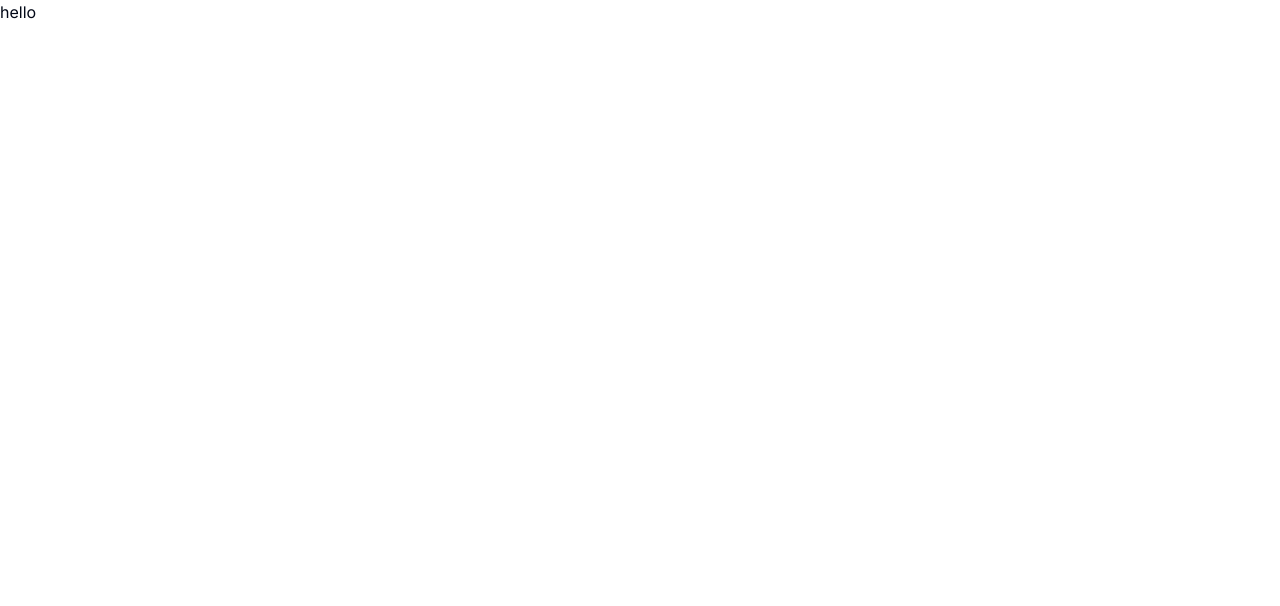
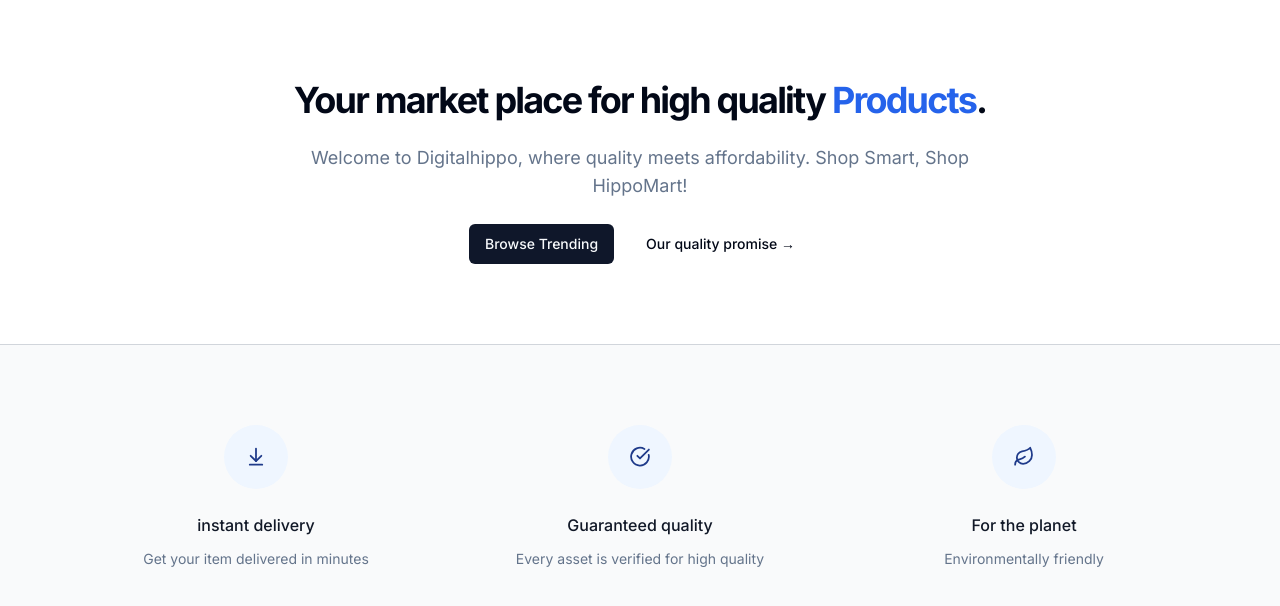
Before and after one commit to hishammfaume/estore, a Next.js app: page / in a window 1280 px wide. Shown: the top 606 px of the page. Built offline with nearby package versions, Linux system fonts and the light colour scheme.

Commit message:
set up the landing page

```diff
--- a/package.json
+++ b/package.json
@@ -9,6 +9,7 @@
     "lint": "next lint"
   },
   "dependencies": {
+    "@radix-ui/react-slot": "^1.1.0",
     "class-variance-authority": "^0.7.0",
     "clsx": "^2.1.1",
     "estore": "file:",
--- a/src/app/layout.tsx
+++ b/src/app/layout.tsx
@@ -1,5 +1,4 @@
 import type { Metadata } from "next";
-import localFont from "next/font/local";
 import "./globals.css";
 import { Inter } from 'next/font/google';
 import { cn } from '../lib/utils';
--- a/src/app/page.tsx
+++ b/src/app/page.tsx
@@ -1,7 +1,74 @@
-import Image from "next/image";
+import MaxwidthWrapper from "@/components/MaxwidthWrapper";
+import { Button, buttonVariants } from "@/components/ui/button";
+import { ArrowDownToLine, CheckCircle, Leaf } from "lucide-react";
+import Link from "next/link";
 
+
+const perks = [
+  {
+  name: "instant delivery",
+  Icon: ArrowDownToLine,
+  description: "Get your item delivered in minutes"
+},
+ {
+  name: "Guaranteed quality",
+  Icon: CheckCircle,
+  description: "Every asset is verified for high quality"
+},
+ {
+  name: "For the planet",
+  Icon: Leaf,
+  description: "Environmentally friendly"
+},
+
+]
 export default function Home() {
   return (
-    <p>hello</p>
+    <>
+    <MaxwidthWrapper >
+      <div className="py-20 mx-auto text-center flex flex-col items-center max-w-3xl">
+        <h1 className="text-4xl font-bold tracking-tighter">Your market place for high quality{ ' '}
+          <span className="text-blue-600">
+            Products
+          </span>
+          .
+        </h1>
+        <p className="mt-6 text-lg max-w-prose text-muted-foreground">Welcome to Digitalhippo, where quality meets affordability. Shop Smart, Shop HippoMart!</p>
+      <div className="flex flex-col sm:flex-row gap-4 mt-6">
+        <Link rel="stylesheet" href="/products" className={buttonVariants()}> Browse Trending</Link>
+        <Button variant={'ghost'}>Our quality promise &rarr;</Button>
+      </div>
+      </div>
+
+
+
+      {/*TODO: List products */}
+    </MaxwidthWrapper>
+
+    <section className="border-t border-gray-300 bg-gray-50">
+      <MaxwidthWrapper className="py-20">
+        <div className="grid grid-cols-1 gap-y-12 sm:grid-cols-2 sm:gap-x-6 lg:grid-cols-3 lg:gap-x-8 lg:gap-y-0">
+          {perks.map((perk) => (
+            <div key={perk.name} className="text-center md:flex md:items-start md:text-left lg:block lg:text-center">
+              <div className="md:flex-shrink-0 flex justify-center">
+              <div className="h-16 w-16 flex items-center justify-center rounded-full bg-blue-50 text-blue-900" >
+                {<perk.Icon className='w-q/3 h-1/3'/>}
+                </div>
+            </div>
+
+            <div className='mt-6 md:ml-4 md:mt-0 lg:ml-0 lg:mt-6' >
+              <h3 className="text-base font-medium text-gray-900">{perk.name}</h3>
+              <p className="mt-3 text-sm text-muted-foreground">
+                {perk.description}
+              </p>
+            </div>
+            </div>
+          ))}
+
+
+        </div>
+      </MaxwidthWrapper>
+    </section>
+    </>
   );
 }
--- /dev/null
+++ b/src/components/MaxwidthWrapper.tsx
@@ -0,0 +1,17 @@
+import React, { ReactNode } from 'react'
+import { cn } from '../lib/utils';
+
+const MaxwidthWrapper = ({
+    className,
+    children
+} : {
+    className?: string,
+    children: ReactNode
+}) => {
+  return (
+    <div className
+    ={cn('mx-auto w-full max-w-screenxl px-2.5 md:px-20',className)}>{children}</div>
+  )
+}
+
+export default MaxwidthWrapper
--- /dev/null
+++ b/src/components/ui/button.tsx
@@ -0,0 +1,56 @@
+import * as React from "react"
+import { Slot } from "@radix-ui/react-slot"
+import { cva, type VariantProps } from "class-variance-authority"
+
+import { cn } from "@/lib/utils"
+
+const buttonVariants = cva(
+  "inline-flex items-center justify-center gap-2 whitespace-nowrap rounded-md text-sm font-medium ring-offset-background transition-colors focus-visible:outline-none focus-visible:ring-2 focus-visible:ring-ring focus-visible:ring-offset-2 disabled:pointer-events-none disabled:opacity-50 [&_svg]:pointer-events-none [&_svg]:size-4 [&_svg]:shrink-0",
+  {
+    variants: {
+      variant: {
+        default: "bg-primary text-primary-foreground hover:bg-primary/90",
+        destructive:
+          "bg-destructive text-destructive-foreground hover:bg-destructive/90",
+        outline:
+          "border border-input bg-background hover:bg-accent hover:text-accent-foreground",
+        secondary:
+          "bg-secondary text-secondary-foreground hover:bg-secondary/80",
+        ghost: "hover:bg-accent hover:text-accent-foreground",
+        link: "text-primary underline-offset-4 hover:underline",
+      },
+      size: {
+        default: "h-10 px-4 py-2",
+        sm: "h-9 rounded-md px-3",
+        lg: "h-11 rounded-md px-8",
+        icon: "h-10 w-10",
+      },
+    },
+    defaultVariants: {
+      variant: "default",
+      size: "default",
+    },
+  }
+)
+
+export interface ButtonProps
+  extends React.ButtonHTMLAttributes<HTMLButtonElement>,
+    VariantProps<typeof buttonVariants> {
+  asChild?: boolean
+}
+
+const Button = React.forwardRef<HTMLButtonElement, ButtonProps>(
+  ({ className, variant, size, asChild = false, ...props }, ref) => {
+    const Comp = asChild ? Slot : "button"
+    return (
+      <Comp
+        className={cn(buttonVariants({ variant, size, className }))}
+        ref={ref}
+        {...props}
+      />
+    )
+  }
+)
+Button.displayName = "Button"
+
+export { Button, buttonVariants }
```
Also changed, not shown: 1 other file (tests, documents, lock files or other folders).
